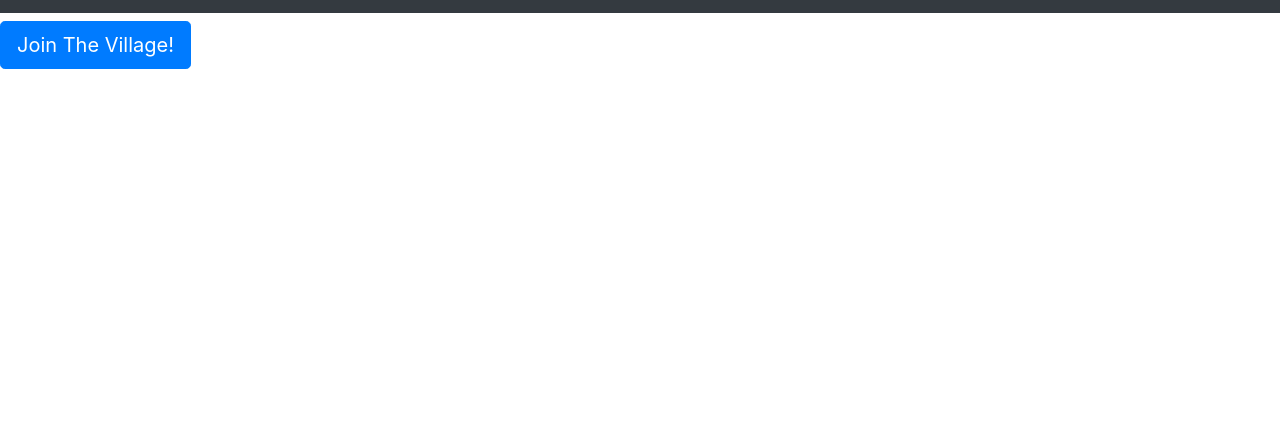
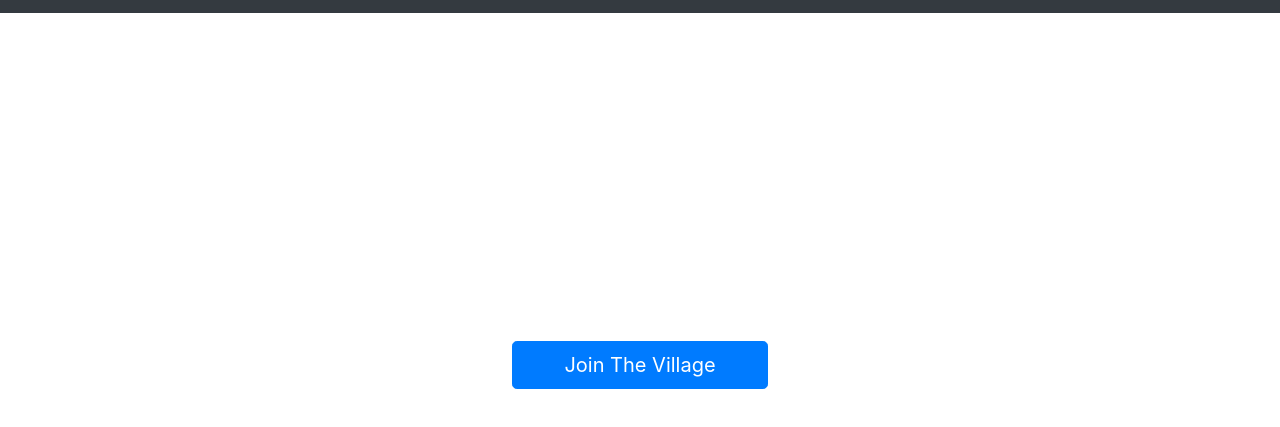
Before and after one commit to shanejames90/the-village-client, a website built with webpack: page index.html in a window 1280 px wide. Shown: the part 59-486 px from the top of the page. Built offline with nearby package versions, Linux system fonts and the light colour scheme; files whose address does not match are found by name.

Commit message:
add some styling

```diff
--- a/assets/styles/index.scss
+++ b/assets/styles/index.scss
@@ -2,6 +2,14 @@
 
 .welcome-message {
   color: #D66853
+}
+#center-this {
+    /*Change the width as much as you like, but make sure
+    margin-left and margin-right + width = 100%*/
+    width:20%;
+    margin-left:40%;
+    margin-right:40%;
+    margin-top:25%;
 }
 
 #wrapper {
--- a/index.html
+++ b/index.html
@@ -38,7 +38,7 @@
         </div>
 
       <h4 class="sign-up-message"></h4>
-      <button type="button" class="btn btn-primary btn-lg" data-toggle="modal" data-target="#exampleModal" data-whatever="">Join The Village!</button>
+      <button type="button" class="btn btn-primary btn-lg" id="center-this" data-toggle="modal" data-target="#exampleModal" data-whatever="">Join The Village</button>
       <div class="modal fade" id="exampleModal" tabindex="-1" role="dialog" aria-labelledby="exampleModalLabel" aria-hidden="true">
         <div class="modal-dialog" role="document">
           <div class="modal-content">
```
Also changed, not shown: assets/scripts/children/ui.js (+8 -0 lines).
